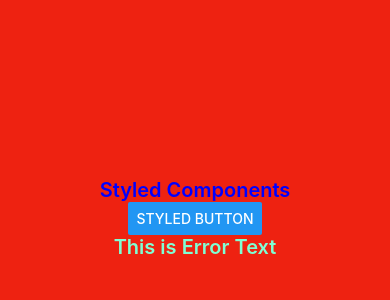
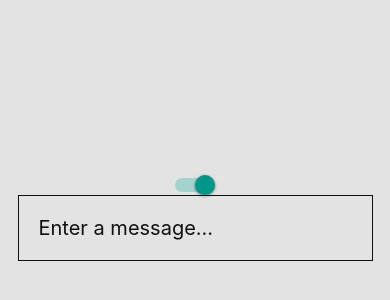
Before and after one commit to ArtemisDicoTiar/rn_study, a React Native app: screen / in a window 390 px wide. Shown: the part 204-504 px from the top of the page. Built offline with nearby package versions, Linux system fonts and the light colour scheme.

Commit message:
styled-components(attrs), themeprovider, switch

```diff
--- a/src/App.js
+++ b/src/App.js
@@ -5,12 +5,14 @@ import MyButton from "./MyButton";
 import {styles} from "./style";
 import {Box} from "./Box";
 import Shadow from "./Shadow";
-import styled from "styled-components/native";
+import styled, {ThemeProvider} from "styled-components/native";
 import {css} from "styled-components";
+import Input from "./Input";
+import {Switch} from "react-native";
 
 const Container = styled.View`
     flex: 1;
-    background-color: #e21;
+    background-color: ${({theme}) => theme.bgColor};
     align-items: center;
     justify-content: center;
 `
@@ -22,7 +24,7 @@ const cssText = css`
 
 // 이렇게 CSS를 불러올수도 있고
 const StyledText = styled.Text`
-  ${cssText}
+  ${cssText};
   color: blue;
 `
 
@@ -33,13 +35,29 @@ const ErrorText = styled(StyledText)`
 
 const StyledButton = styled.Button``
 
+const lightTheme = {
+    inputColor: '#111111',
+    inputBorder: '#111111',
+    bgColor: '#e3e3e3',
+}
+
+const darkTheme = {
+    inputColor: '#e3e3e3',
+    inputBorder: '#e3e3e3',
+    bgColor: '#111111',
+}
+
 export default function App() {
+    const [isLight, toggleTheme] = useState(true);
     return (
-        <Container>
-            <StatusBar style="auto"/>
-            <StyledText>Styled Components</StyledText>
-            <StyledButton title="styled button" onPress={() => alert('HELLO!')}/>
-            <ErrorText>This is Error Text</ErrorText>
-        </Container>
+        <ThemeProvider theme={isLight ? lightTheme: darkTheme}>
+            <Container >
+                <Switch
+                    value={isLight}
+                    onValueChange={isLight => toggleTheme(isLight)}
+                />
+                <Input placeholder='Enter a message...'/>
+            </Container>
+        </ThemeProvider>
     );
 }
--- a/src/Input.js
+++ b/src/Input.js
@@ -1,15 +1,27 @@
-import React from 'react';
+import React, {useState} from 'react';
 import styled from "styled-components/native";
 import {StyleSheet} from "react-native-web";
 
-const StyledInput = styled.TextInput`
+// 해당 컴포넌트의 attrs도 설정가능.
+const StyledInput = styled.TextInput.attrs(({placeholder, theme}) => ({
+    placeholder: placeholder || "ENTER a TEXT",
+    placeholderTextColor: theme.inputColor,
+}))`
   padding: 20px;
   font-size: 20px;
-  border: 1px solid #111111;
+  border: 1px solid ${({theme}) => theme.inputBorder};
 `
 
-const Input = () => {
-    return <StyleSheet />
+
+
+const Input = ({placeholder}) => {
+    const [text, setText] = useState('');
+    return (
+        <StyledInput
+            onChageText={text => setText(text)}
+            placeholder={placeholder}
+            text={text}/>
+    )
 }
 
 export default Input
```
